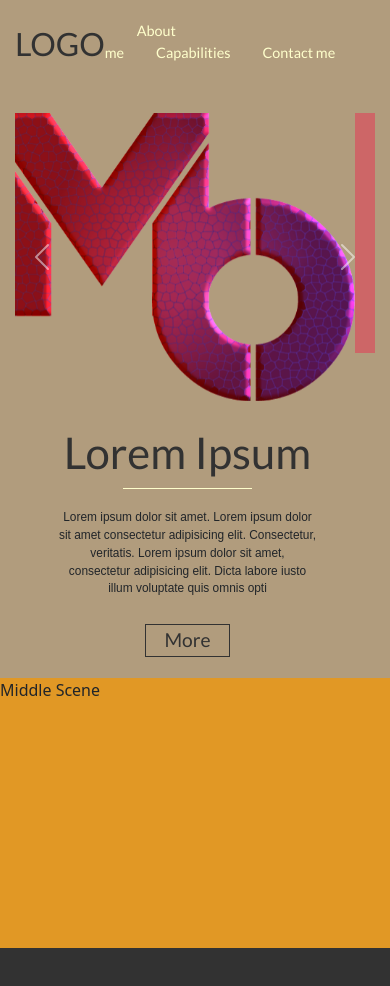
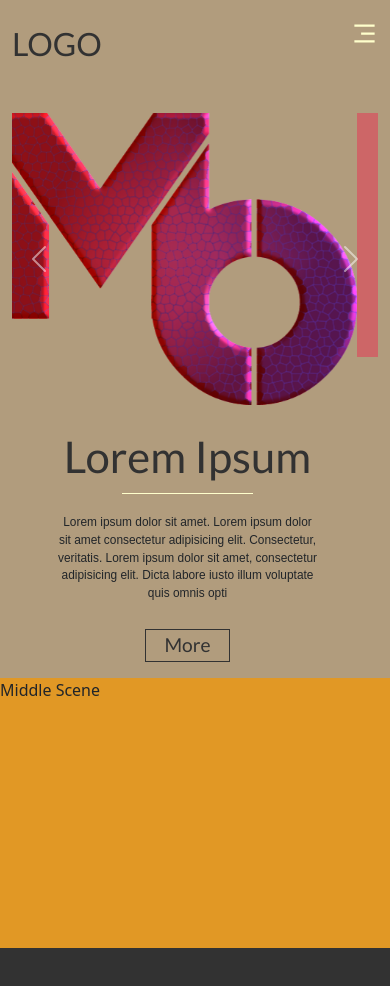
Before and after one commit to Antsamotady/ResumePortfolio, a React (Create React App) app: page / in a window 390 px wide. Shown: the top 986 px of the page. Built offline with nearby package versions, Linux system fonts and the light colour scheme; a web font is replaced by a local one.

Commit message:
Mobile menu with animation

```diff
--- a/package.json
+++ b/package.json
@@ -10,6 +10,7 @@
     "react": "^16.13.1",
     "react-bootstrap": "^2.7.2",
     "react-dom": "^16.13.1",
+    "react-icons": "^4.8.0",
     "react-scripts": "^3.4.1"
   },
   "scripts": {
--- a/src/Components/Header.js
+++ b/src/Components/Header.js
@@ -2,6 +2,7 @@ import React, { useState } from 'react';
 
 import 'bootstrap/dist/css/bootstrap.min.css';
 import Carousel from 'react-bootstrap/Carousel';
+import {RiMenu3Line, RiCloseLine} from 'react-icons/ri';
 
 import '../Stylesheets/header.css';
 
@@ -13,15 +14,32 @@ import img5 from '../Images/Sal_122.7.png';
 import img6 from '../Images/logo_texture_2.png';
 
 function Header() {
+  const [toggleMenu, setToggleMenu] = useState(false);
+
   return (
     <div className="header">
       <div className="container">
         <div className="primary-header">
           <span className="logo">LOGO</span>
-          <div className="menu">
+          <div className="menu-links">
             <a href="#">About me</a>
             <a href="#">Capabilities</a>
             <a href="#">Contact me</a>
+          </div>
+          <div className="menu-mobile">
+            <div className="menu-mobile-icon">
+              {toggleMenu
+                ? <RiCloseLine className="ri-closeline" size={27} onClick={() => setToggleMenu(false)}/>
+                : <RiMenu3Line className="ri-menu3line" size={27} onClick={() => setToggleMenu(true)}/>
+              }
+            </div>
+            {toggleMenu && (
+              <div className="menu-mobile-links scale-up-center">
+                <a href="#">About me</a>
+                <a href="#">Capabilities</a>
+                <a href="#">Contact me</a>
+              </div>
+            )}
           </div>
         </div>
         <div className="header-body">
@@ -39,7 +57,7 @@ function Header() {
                 <Carousel.Item>
                   <img src={img1} alt="img1" />
                 </Carousel.Item>
-                <Carousel.Item>
+                <Carousel.Item interval={7000}>
                   <img src={img2} alt="img2" />
                 </Carousel.Item>
                 <Carousel.Item>
@@ -48,7 +66,7 @@ function Header() {
                 <Carousel.Item>
                   <img src={img4} alt="img2" />
                 </Carousel.Item>
-                <Carousel.Item>
+                <Carousel.Item interval={7000}>
                   <img src={img5} alt="img1" />
                 </Carousel.Item>
                 <Carousel.Item>
--- a/src/Stylesheets/header.css
+++ b/src/Stylesheets/header.css
@@ -8,14 +8,9 @@ a, a:visited {
     height: calc(12rem + 30vw);
 }
 
-.container {
-    margin: 0 auto;
-    max-width: 960px;
-    padding-left: 15px;
-    padding-right: 15px;
-}
 .primary-header {
     font-family: var(--font-family-fox_trot);
+    color: var(--color-lightyellow);
     padding-top: 20px;
     padding-bottom: 20px;
 
@@ -26,13 +21,16 @@ a, a:visited {
     color: var(--color-bg-footer);
     font-size: 2rem;
 }
-.menu {
-    font-size: 0.9rem;
+.menu-links{
+    font-size: 0.8rem;
 }
-.menu a {
+.menu-links a {
     color: var(--color-lightyellow);
     padding: 2rem;
     padding-right: 0px;
+}
+.menu-mobile {
+    display: none;
 }
 
 .header-body {
@@ -79,13 +77,17 @@ a, a:visited {
 .left-side-container button {
     color: var(--color-bg-footer);
     font-family: var(--font-family-fox_trot);
-    background-color: var(--color-bg-header);
+    background-color: rgba(0, 0, 0, 0);
     border: 1px solid var(--color-bg-footer);
     font-size: 1.2rem;
     padding: 1px 18px;
 }
+.left-side-container button:hover {
+    background-color: var(--color-lightyellow);
+}
 
 
+/* Mobile behaviors */
 @media screen and (max-width:450px) {
     .header {
         height: calc(18rem + 100vw);
@@ -94,6 +96,37 @@ a, a:visited {
         flex-direction: column;
         align-items: center;
     }
+    .menu-links{
+        display: none;
+    }
+    .menu-mobile {
+        display: block;
+        text-align: right;
+    }
+    .menu-mobile-links {
+        display: flex;
+        flex-direction: column;
+
+        background: var(--color-bg-footer);
+        background-color: rgba(0, 0, 0, 0.8);
+        border-radius: 3px;
+
+        margin-top: 1rem;
+        padding: 1rem;
+        position: absolute;
+        right: 12px;
+        z-index: 999;
+    }
+    .menu-mobile-icon {
+        cursor: pointer;
+    }
+    .menu-mobile-links a {
+        color: var(--color-lightyellow);
+        font-size: 0.7rem;
+        font-size: 1rem;
+        padding: .4rem;
+    }
+
     .left-side {
         order: 1;
         width: 100%;
--- a/src/Stylesheets/main.css
+++ b/src/Stylesheets/main.css
@@ -48,6 +48,59 @@ blockquote:before, blockquote:after, q:before, q:after {
     =====================================
 */
 
-a, a:visited {
-    text-decoration: none;
+/* Variables */
+
+:root {
+    --font-family-fox_trot: "Fox Trot", "Lato", "Open Sans", "Helvetica Neue", Helvetica, Arial, sans-serif;
+    --font-family-handwriting: "AmbersHand",  Arial, sans-serif;
+
+    --color-lightyellow: #ffffcc;
+    --color-bg-header: #b19c7d;
+    --color-bg-middle: #e19825;
+    --color-bg-footer: #323232;
 }
+
+.scale-up-center {
+	-webkit-animation: scale-up-center 0.4s cubic-bezier(0.390, 0.575, 0.565, 1.000) both;
+	        animation: scale-up-center 0.4s cubic-bezier(0.390, 0.575, 0.565, 1.000) both;
+}
+/* ----------------------------------------------
+ * Generated by Animista on 2023-3-24 11:51:40
+ * Licensed under FreeBSD License.
+ * See http://animista.net/license for more info.
+ * w: http://animista.net, t: @cssanimista
+ * ---------------------------------------------- */
+
+/**
+ * ----------------------------------------
+ * animation scale-up-center
+ * ----------------------------------------
+ */
+ @-webkit-keyframes scale-up-center {
+    0% {
+      -webkit-transform: scale(0.5);
+              transform: scale(0.5);
+    }
+    100% {
+      -webkit-transform: scale(1);
+              transform: scale(1);
+    }
+}
+  @keyframes scale-up-center {
+    0% {
+      -webkit-transform: scale(0.5);
+              transform: scale(0.5);
+    }
+    100% {
+      -webkit-transform: scale(1);
+              transform: scale(1);
+    }
+}
+
+
+.container {
+    margin: 0 auto;
+    max-width: 1000px;
+    padding-left: 15px;
+    padding-right: 15px;
+}
--- a/src/index.js
+++ b/src/index.js
@@ -1,7 +1,6 @@
 import React from 'react';
 import ReactDOM from 'react-dom';
 import App from './App';
-import './index.css';
 
 ReactDOM.render(
   <React.StrictMode>
```
Also changed, not shown: 1 other file (tests, documents, lock files or other folders).
